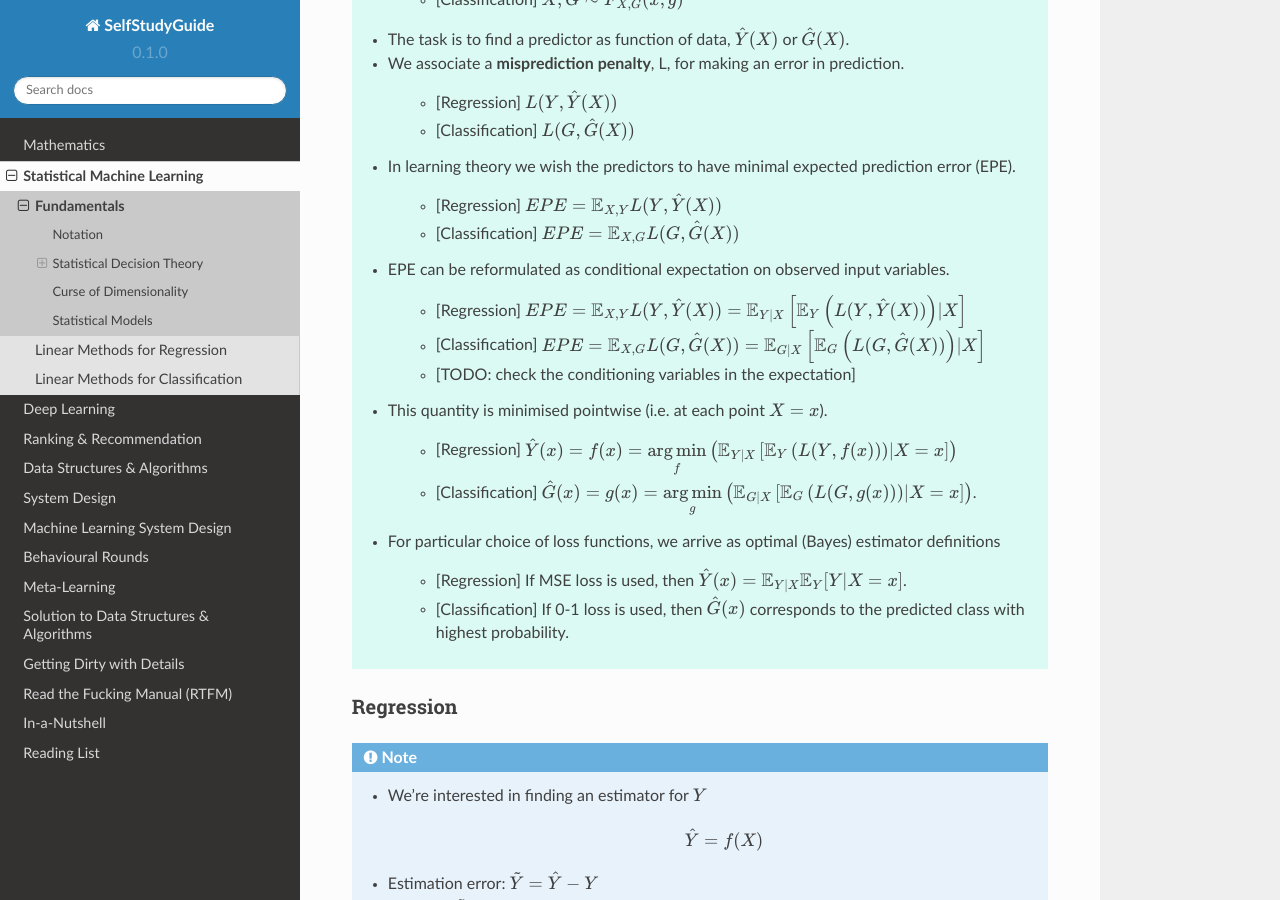
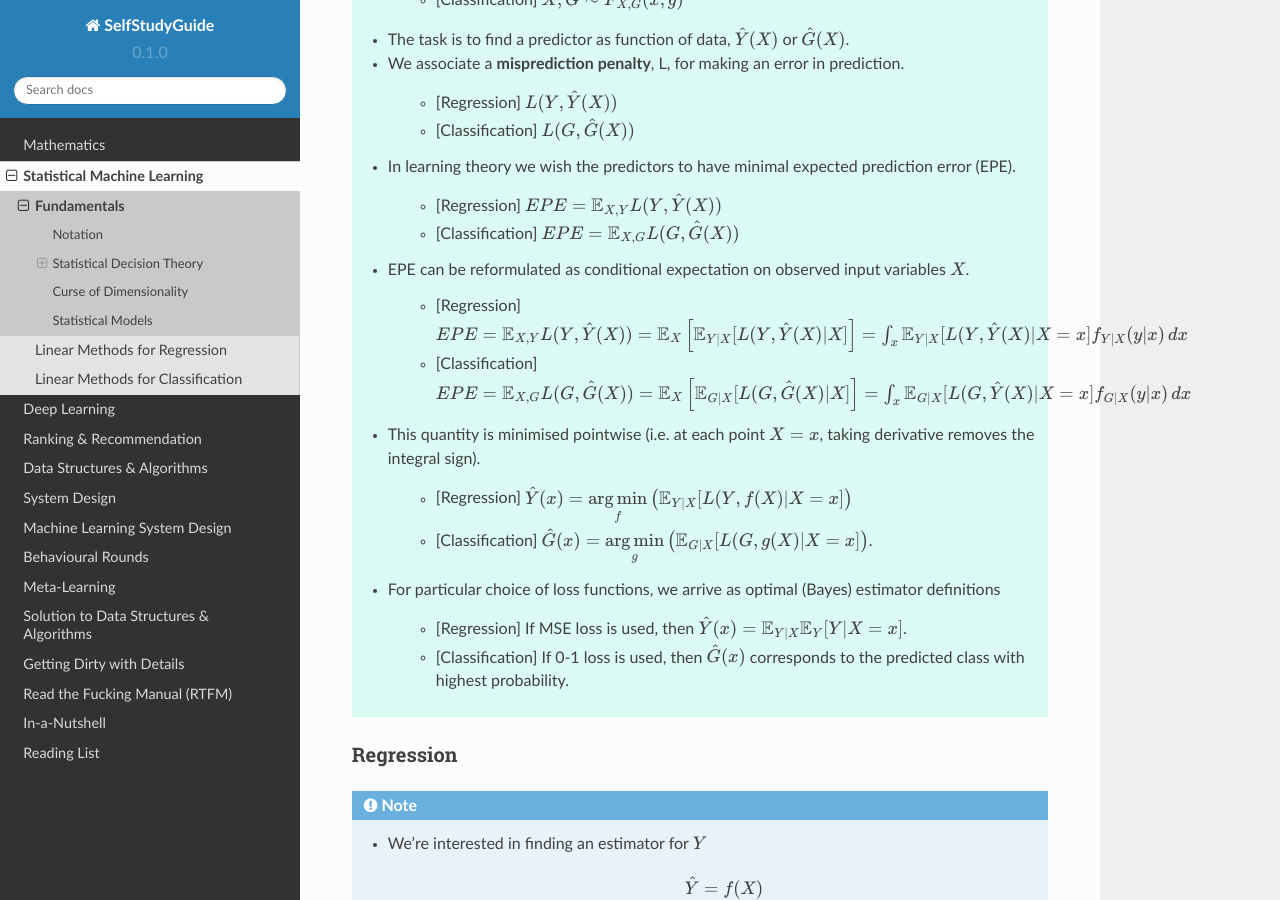
Before and after one commit to uselesstechjunks/leetcode, a Sphinx documentation site: the page built from docs/source/ml/basics.rst, in a window 1280 px wide and 900 px high, scrolled down 1140 px. Built offline with Sphinx 7.4.7 and the Read the Docs theme 2.0.0, drawn with Linux system fonts in a browser that asks for light colours.

Commit message:
Update basics.rst

```diff
--- a/docs/source/ml/basics.rst
+++ b/docs/source/ml/basics.rst
@@ -45,15 +45,14 @@ This puts the prediction task under a statistical inference paradigm.
 
 		* [Regression] :math:`EPE=\mathbb{E}_{X,Y} L(Y,\hat{Y}(X))`
 		* [Classification] :math:`EPE=\mathbb{E}_{X,G} L(G,\hat{G}(X))`
-	* EPE can be reformulated as conditional expectation on observed input variables.
+	* EPE can be reformulated as conditional expectation on observed input variables :math:`X`.
 
-		* [Regression] :math:`EPE=\mathbb{E}_{X,Y} L(Y,\hat{Y}(X))=\mathbb{E}_{Y|X}\left[\mathbb{E}_{Y}\left(L(Y,\hat{Y}(X))\right) |X\right]`
-		* [Classification] :math:`EPE=\mathbb{E}_{X,G} L(G,\hat{G}(X))=\mathbb{E}_{G|X}\left[\mathbb{E}_{G}\left(L(G,\hat{G}(X))\right) |X\right]`
-		* [TODO: check the conditioning variables in the expectation]
-	* This quantity is minimised pointwise (i.e. at each point :math:`X=x`).
+		* [Regression] :math:`EPE=\mathbb{E}_{X,Y} L(Y,\hat{Y}(X))=\mathbb{E}_X\left[\mathbb{E}_{Y|X}[L(Y,\hat{Y}(X)|X]\right]=\int_x \mathbb{E}_{Y|X}[L(Y,\hat{Y}(X)|X=x]f_{Y|X}(y|x)\mathop{dx}`
+		* [Classification] :math:`EPE=\mathbb{E}_{X,G} L(G,\hat{G}(X))=\mathbb{E}_X\left[\mathbb{E}_{G|X}[L(G,\hat{G}(X)|X]\right]=\int_x \mathbb{E}_{G|X}[L(G,\hat{Y}(X)|X=x]f_{G|X}(y|x)\mathop{dx}`
+	* This quantity is minimised pointwise (i.e. at each point :math:`X=x`, taking derivative removes the integral sign).
 
-		* [Regression] :math:`\hat{Y}(x)=f(x)=\underset{f}{\arg\min}\left(\mathbb{E}_{Y|X}\left[\mathbb{E}_{Y}\left(L(Y,f(x))\right) |X=x\right]\right)`
-		* [Classification] :math:`\hat{G}(x)=g(x)=\underset{g}{\arg\min}\left(\mathbb{E}_{G|X}\left[\mathbb{E}_{G}\left(L(G,g(x))\right) |X=x\right]\right)`.
+		* [Regression] :math:`\hat{Y}(x)=\underset{f}{\arg\min}\left(\mathbb{E}_{Y|X}[L(Y,f(X)|X=x]\right)`
+		* [Classification] :math:`\hat{G}(x)=\underset{g}{\arg\min}\left(\mathbb{E}_{G|X}[L(G,g(X)|X=x]\right)`.
 	* For particular choice of loss functions, we arrive as optimal (Bayes) estimator definitions
 
 		* [Regression] If MSE loss is used, then :math:`\hat{Y}(x)=\mathbb{E}_{Y|X}\mathbb{E}_{Y}[Y|X=x]`.
```
